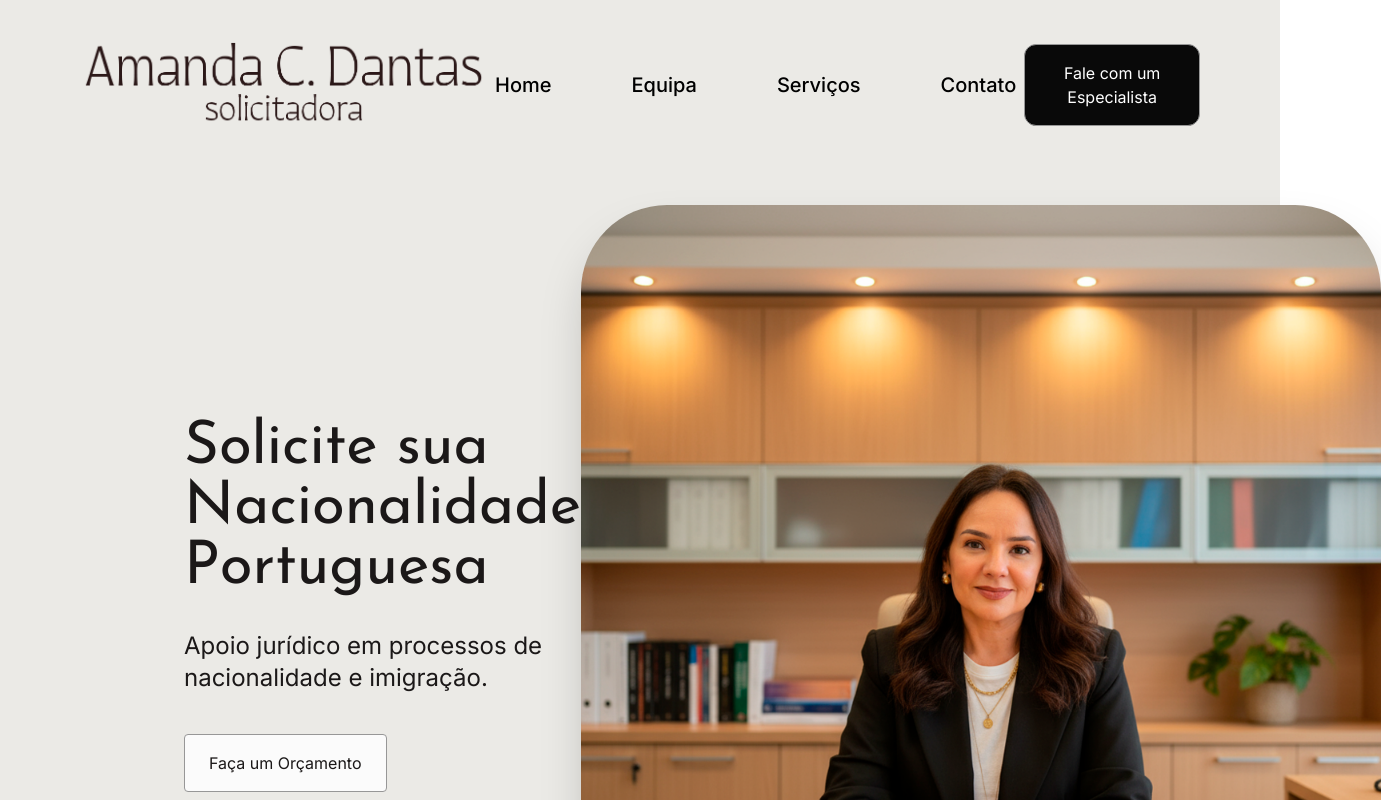
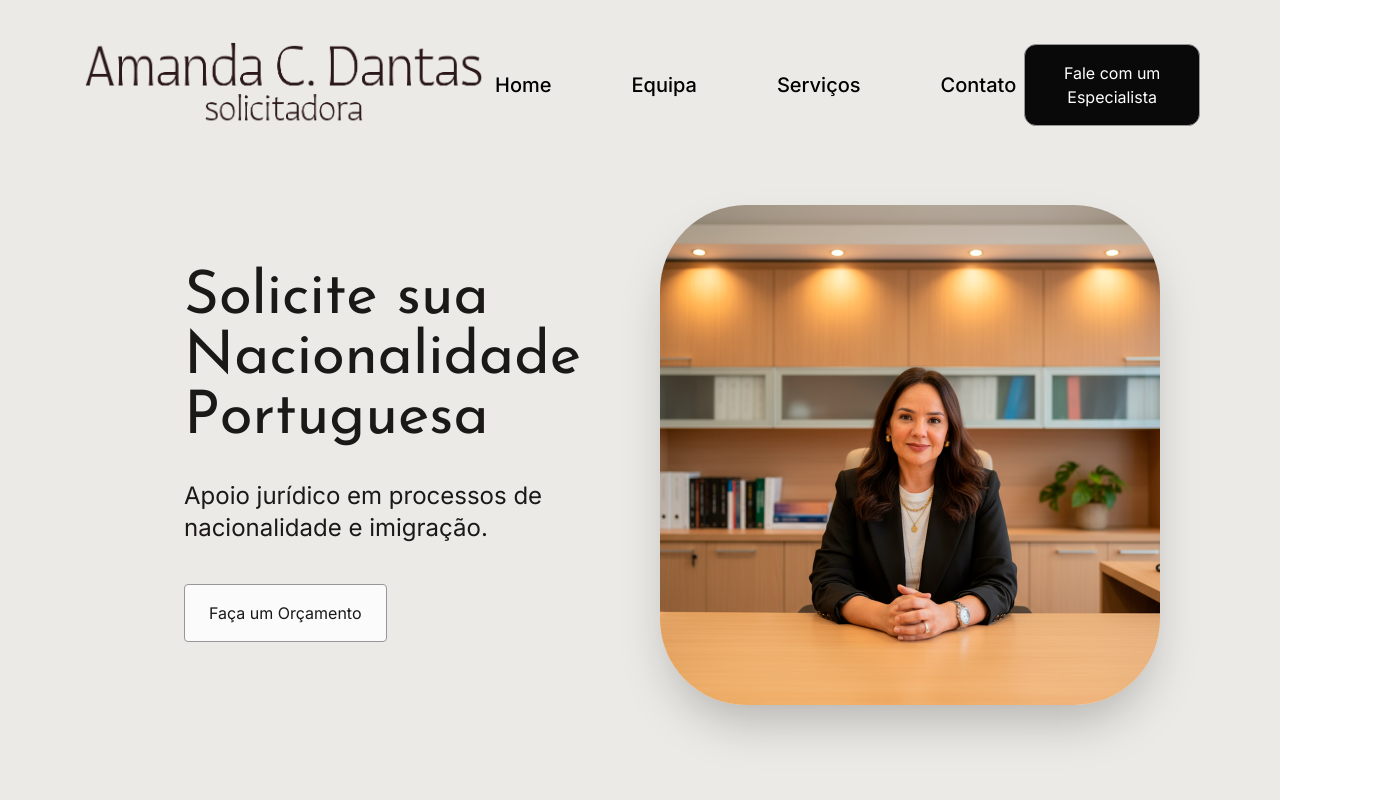
Before and after one commit to mateusabreucn/nacionalidade-portuguesa, a Next.js app: page / in a window 1280 px wide. Shown: the top 800 px of the page, 1381 px wide, since content can reach past the window. Built offline with nearby package versions, Linux system fonts and the light colour scheme.

Commit message:
fix: responsividade imagem

```diff
--- a/app/Intro.tsx
+++ b/app/Intro.tsx
@@ -23,13 +23,15 @@ export default function Intro() {
         </button>
       </div>
 
-      <Image
-        src="/Intro - Amanda.png"
-        alt="Imagem de Amanda Dantas"
-        className="rounded-[86px] shadow-2xl"
-        width={800}
-        height={800}
-      />
+      <div className="relative w-full lg:max-w-[650px] xl:max-w-[500px] 2xl:max-w-[750px] aspect-square shrink-0">
+        <Image
+          src="/Intro - Amanda.png"
+          alt="Imagem de Amanda Dantas"
+          fill
+          className="rounded-[86px] shadow-2xl object-cover"
+          priority
+        />
+      </div>
     </div>
   );
 }
```
